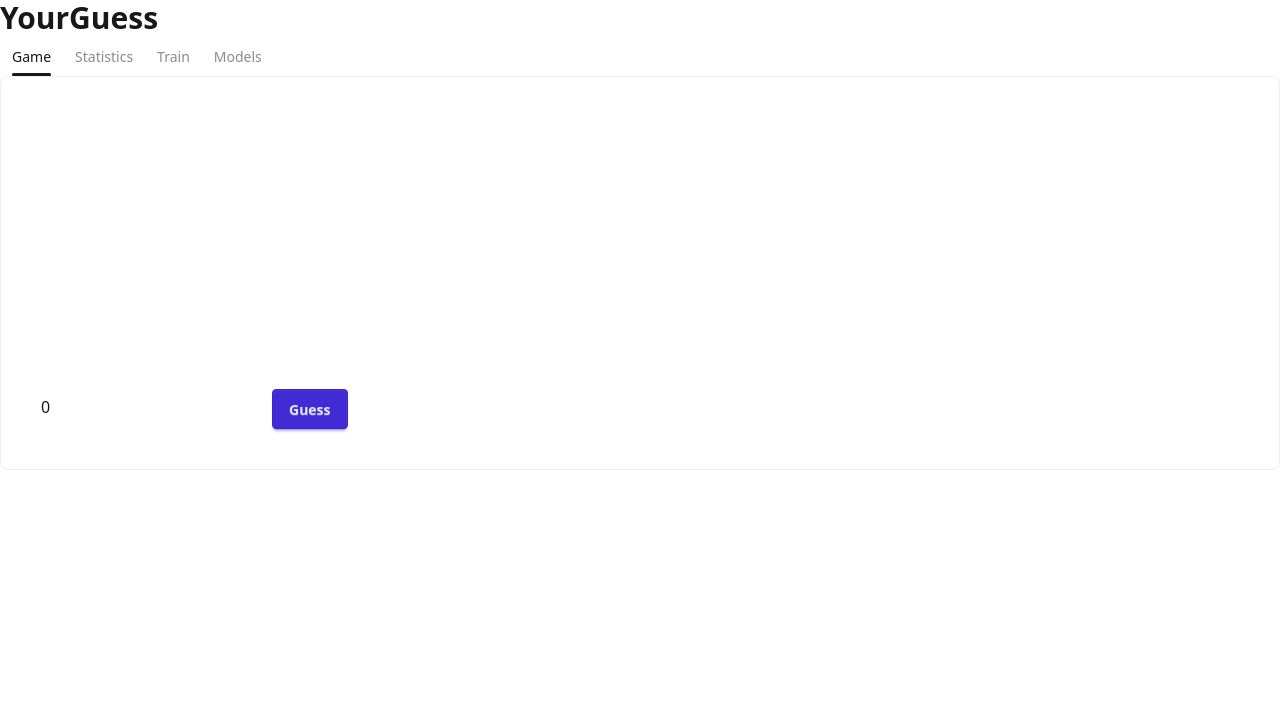
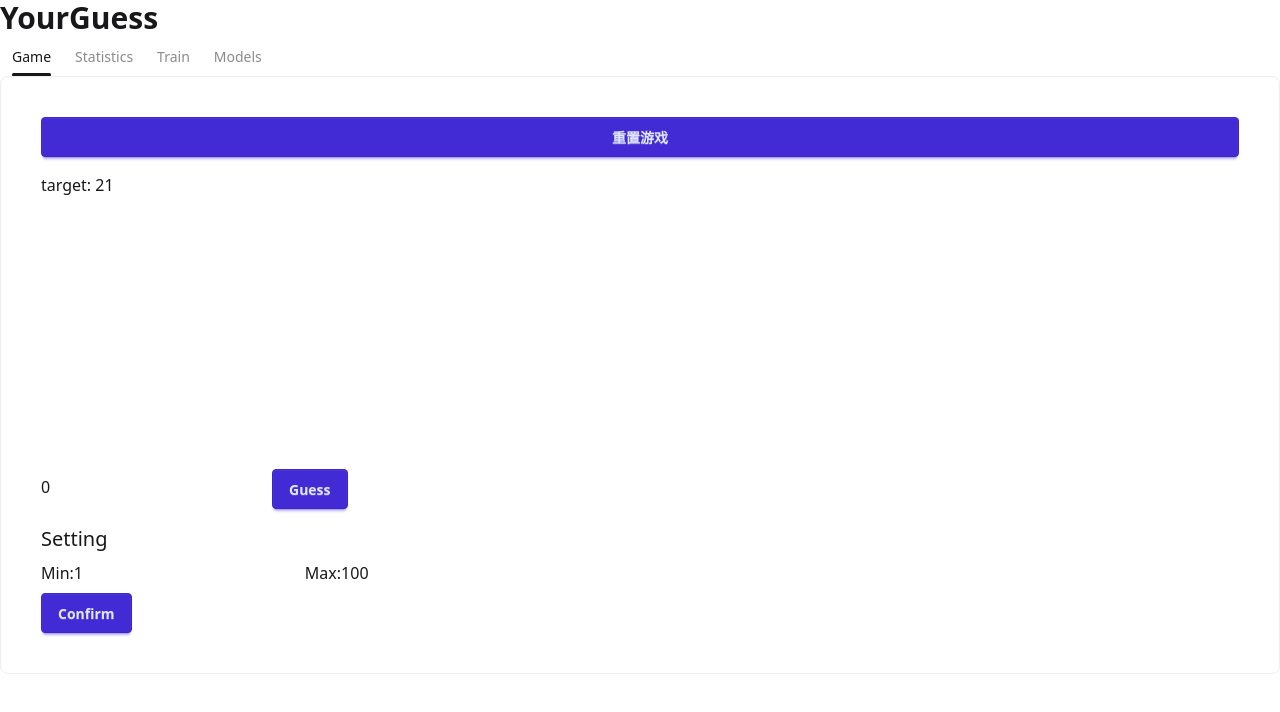
Before and after one commit to cloudblaze123/YourGuess, a Vue app: page / in a window 1280 px wide. Shown: the top 712 px of the page. Built offline with nearby package versions, Linux system fonts and the light colour scheme; the HTML template or start-up script is replaced by a standard one.

Commit message:
新增【游戏设置】组件，可调整目标数字的生成范围

```diff
--- /dev/null
+++ b/src/components/GameSetting.vue
@@ -0,0 +1,32 @@
+<template>
+    <div class="flex flex-col">
+        <div class="text-xl">Setting</div>
+        <form @submit.prevent="updateSetting">
+            <div class="flex mt-2">
+                <label for="min">Min:</label>
+                <input type="number" v-model="min">
+                <label for="max">Max:</label>
+                <input type="number" v-model="max">
+            </div>
+            <button class="btn btn-primary mt-2">Confirm</button>
+        </form>
+    </div>
+</template>
+
+
+<script setup lang="ts">
+import { ref } from 'vue'
+
+import { game } from '@/game/gameProvider'
+
+
+const min = ref(game.min)
+const max = ref(game.max)
+
+
+function updateSetting() {
+    game.min = min.value
+    game.max = max.value
+}
+
+</script>
--- /dev/null
+++ b/src/game/gameProvider.ts
@@ -0,0 +1,5 @@
+import { Game } from './game'
+
+const game = new Game()
+
+export { game }
--- a/src/views/GameView.vue
+++ b/src/views/GameView.vue
@@ -1,10 +1,14 @@
 <template>
     <div class="flex flex-col">
+        <button class="btn btn-primary mb-4" @click="resetGame">重置游戏</button>
+        <div v-if="debug">target: {{ target }}</div>
         <GuessHistory :guesses="guessHistory" :results="resultHistory" class="h-64 overflow-auto mb-4" />
         <form @submit.prevent="handleGuess">
             <input type="number" v-model="guess">
             <button class="btn btn-primary">Guess</button>
         </form>
+
+        <GameSettingView class="mt-4" />
     </div>
 </template>
 
@@ -12,12 +16,17 @@
 <script setup lang="ts">
 import { ref } from 'vue'
 import GuessHistory from '@/components/GuessHistory.vue';
+import GameSettingView from '@/components/GameSetting.vue';
 
-import { Result, Game } from '@/game/game'
+import { Result } from '@/game/game'
+import { game } from '@/game/gameProvider'
 
+const debug = true
 
-const game = new Game()
 game.initGame()
+
+const target = ref<number>(game.targetNumber)
+
 
 
 const result = ref(Result.CORRECT)
@@ -35,4 +44,13 @@ function handleGuess() {
     resultHistory.value.push(result.value)
 }
 
+
+function resetGame() {
+    game.initGame()
+    target.value = game.targetNumber
+    guess.value = 0
+    guessHistory.value.splice(0, guessHistory.value.length)
+    resultHistory.value.splice(0, resultHistory.value.length)
+}
+
 </script>
```
